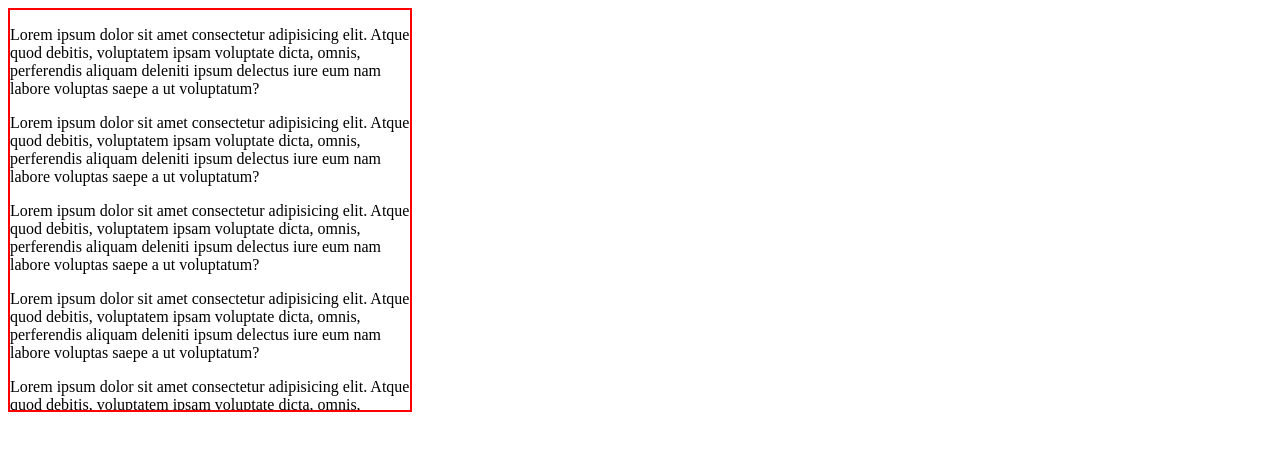
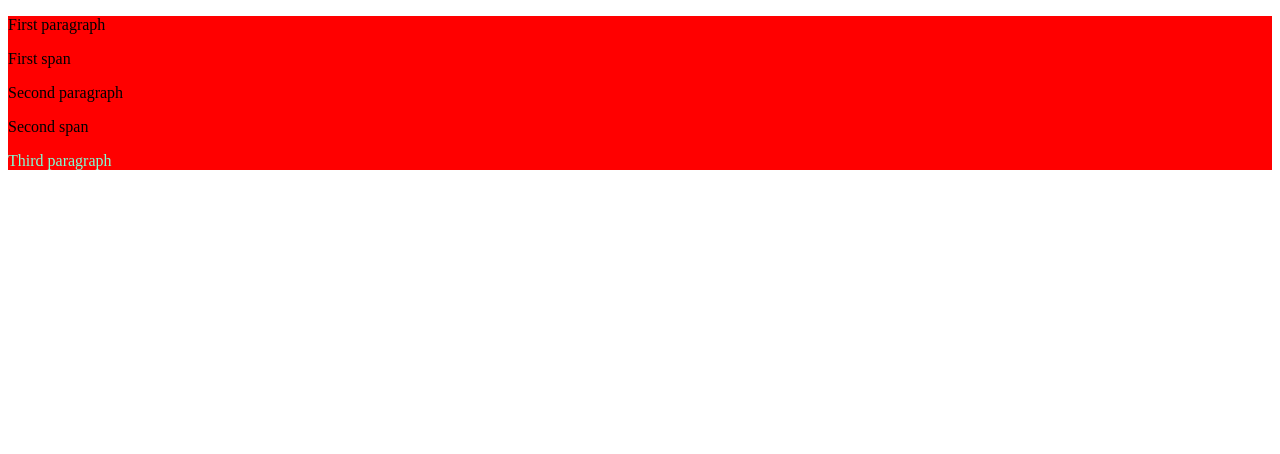
Before and after one commit to AymaanPathan/practice, a plain HTML site: page index.html in a window 1280 px wide. Drawn offline with Linux system fonts and the light colour scheme.

Commit message:
nth child & nth type

```diff
--- a/index.html
+++ b/index.html
@@ -7,14 +7,11 @@
     <link rel="stylesheet" href="./style.css" />
   </head>
   <body>
-    <div class="container">
-     <p>Lorem ipsum dolor sit amet consectetur adipisicing elit. Atque quod debitis, voluptatem ipsam voluptate dicta, omnis, perferendis aliquam deleniti ipsum delectus iure eum nam labore voluptas saepe a ut voluptatum?</p>
-     <p>Lorem ipsum dolor sit amet consectetur adipisicing elit. Atque quod debitis, voluptatem ipsam voluptate dicta, omnis, perferendis aliquam deleniti ipsum delectus iure eum nam labore voluptas saepe a ut voluptatum?</p>
-     <p>Lorem ipsum dolor sit amet consectetur adipisicing elit. Atque quod debitis, voluptatem ipsam voluptate dicta, omnis, perferendis aliquam deleniti ipsum delectus iure eum nam labore voluptas saepe a ut voluptatum?</p>
-     <p>Lorem ipsum dolor sit amet consectetur adipisicing elit. Atque quod debitis, voluptatem ipsam voluptate dicta, omnis, perferendis aliquam deleniti ipsum delectus iure eum nam labore voluptas saepe a ut voluptatum?</p>
-     <p>Lorem ipsum dolor sit amet consectetur adipisicing elit. Atque quod debitis, voluptatem ipsam voluptate dicta, omnis, perferendis aliquam deleniti ipsum delectus iure eum nam labore voluptas saepe a ut voluptatum?</p>
-     <p>Lorem ipsum dolor sit amet consectetur adipisicing elit. Atque quod debitis, voluptatem ipsam voluptate dicta, omnis, perferendis aliquam deleniti ipsum delectus iure eum nam labore voluptas saepe a ut voluptatum?</p>
-     <p>Lorem ipsum dolor sit amet consectetur adipisicing elit. Atque quod debitis, voluptatem ipsam voluptate dicta, omnis, perferendis aliquam deleniti ipsum delectus iure eum nam labore voluptas saepe a ut voluptatum?</p>
-     <p>Lorem ipsum dolor sit amet consectetur adipisicing elit. Atque quod debitis, voluptatem ipsam voluptate dicta, omnis, perferendis aliquam deleniti ipsum delectus iure eum nam labore voluptas saepe a ut voluptatum?</p>
-  </body>
+   <div class="main">
+  <p>First paragraph</p>  <!-- 1st child, 1st p -->
+  <span>First span</span>  <!-- 2nd child -->
+  <p>Second paragraph</p> <!-- 3rd child, 2nd p -->
+  <span>Second span</span> <!-- 4th child -->
+  <p>Third paragraph</p>  <!-- 5th child, 3rd p -->
+</div>
 </html>
--- a/style.css
+++ b/style.css
@@ -1,6 +1,7 @@
-.container {
-  width: 400px;
-  height: 400px;
-  border: 2px solid red;
-  overflow: hidden;
+.main {
+  background-color: red;
 }
+
+p:nth-child(5) {
+  color: aquamarine;
+}
```
